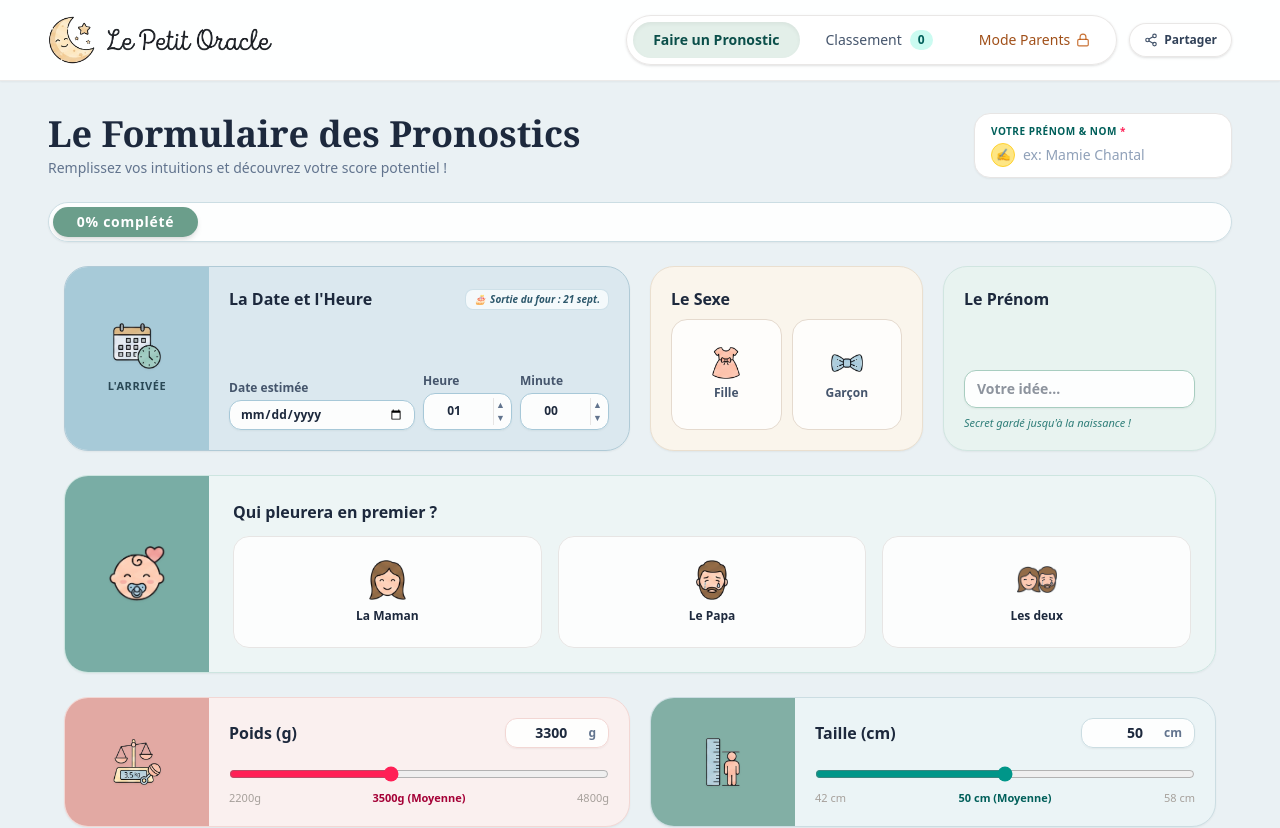
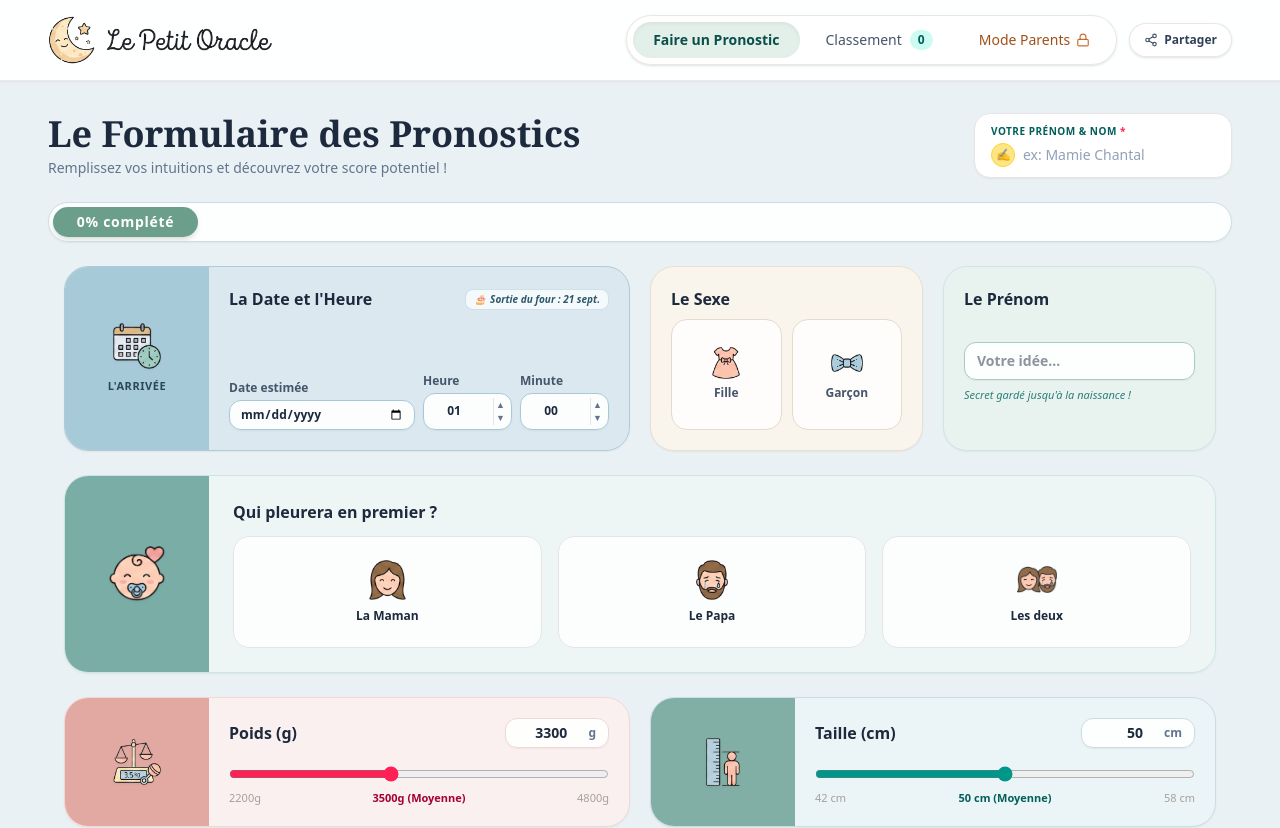
Before and after one commit to JeanGerbier/LePetitOracle, a React (Vite) app: page / in a window 1280 px wide. Shown: the top 828 px of the page. Built offline with nearby package versions, Linux system fonts and the light colour scheme; no server answers; the database is empty; a web font is replaced by a local one.

Commit message:
style: centrage vertical du champ Prénom et de son sous-titre dans la carte

```diff
--- a/src/components/PredictionForm.tsx
+++ b/src/components/PredictionForm.tsx
@@ -299,12 +299,12 @@ export const PredictionForm: React.FC<PredictionFormProps> = ({ onSubmit }) => {
           </div>
 
           {/* Card 3: Le Prénom (3 cols) */}
-          <div className="md:col-span-3 bg-[#E8F3F0] border border-[#D0E5E0] p-4 sm:p-5 rounded-3xl shadow-xs flex flex-col justify-between hover:shadow-sm transition">
-            <span className="font-bold text-slate-800 text-base mb-2 block">
+          <div className="md:col-span-3 bg-[#E8F3F0] border border-[#D0E5E0] p-4 sm:p-5 rounded-3xl shadow-xs flex flex-col hover:shadow-sm transition">
+            <span className="font-bold text-slate-800 text-base mb-1 block">
               Le Prénom
             </span>
 
-            <div className="space-y-2">
+            <div className="flex-1 flex flex-col justify-center space-y-2">
               <input
                 type="text"
                 placeholder="Votre idée..."
```
